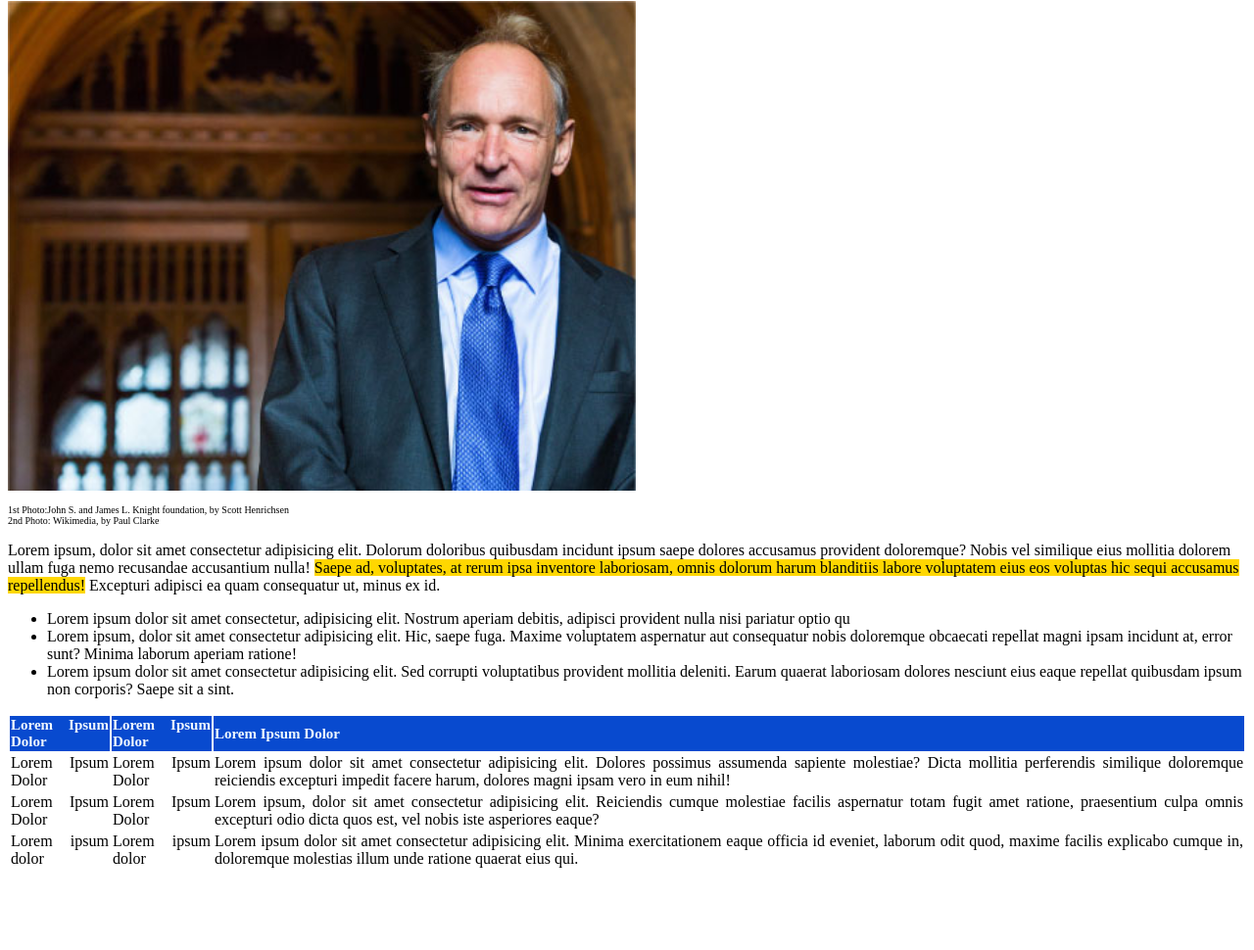
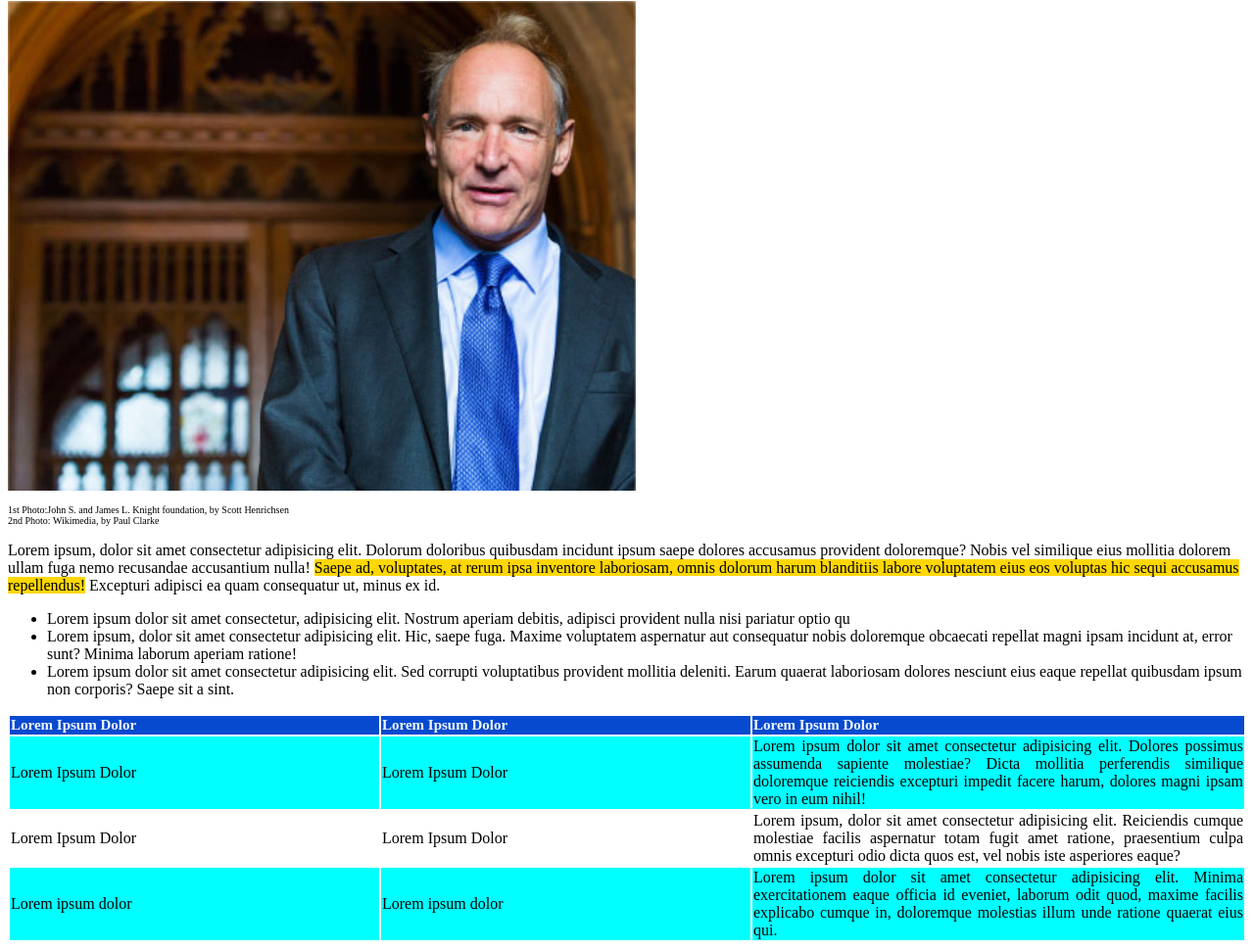
Before and after one commit to AlessandroSemeraro/html-css-booleaner, a plain HTML site: page index.html in a window 1280 px wide. Shown: the part 1046-2016 px from the top of the page at 98% size. Before the commit the page ends 1943 px from the top, so only its background shows below. Drawn offline with Linux system fonts and the light colour scheme.

Commit message:
Modifiche Table

```diff
--- a/index.html
+++ b/index.html
@@ -52,22 +52,22 @@
                     <td>Lorem Ipsum Dolor</td>
                 </thead>
                 <tbody>
-                    <tr>
+                    <tr class="tr-background-blue">
                         <td>Lorem Ipsum Dolor</td>
                         <td>Lorem Ipsum Dolor</td>
-                        <td>Lorem ipsum dolor sit amet consectetur adipisicing elit. Dolores possimus assumenda sapiente molestiae? Dicta mollitia perferendis similique
+                        <td class="td-size-lorem">Lorem ipsum dolor sit amet consectetur adipisicing elit. Dolores possimus assumenda sapiente molestiae? Dicta mollitia perferendis similique
                             doloremque reiciendis excepturi impedit facere harum, dolores magni ipsam vero in eum nihil!</td>
                     </tr>
                     <tr>
                         <td>Lorem Ipsum Dolor</td>
                         <td>Lorem Ipsum Dolor</td>
-                        <td>Lorem ipsum, dolor sit amet consectetur adipisicing elit. Reiciendis cumque molestiae facilis aspernatur totam fugit amet
+                        <td class="td-size-lorem">Lorem ipsum, dolor sit amet consectetur adipisicing elit. Reiciendis cumque molestiae facilis aspernatur totam fugit amet
                              ratione, praesentium culpa omnis excepturi odio dicta quos est, vel nobis iste asperiores eaque?</td>
                     </tr>
-                    <tr>
+                    <tr class=tr-background-blue>
                         <td>Lorem ipsum dolor </td>
                         <td>Lorem ipsum dolor </td>
-                        <td>Lorem ipsum dolor sit amet consectetur adipisicing elit. Minima exercitationem eaque officia id eveniet, laborum odit quod, maxime facilis
+                        <td class="td-size-lorem">Lorem ipsum dolor sit amet consectetur adipisicing elit. Minima exercitationem eaque officia id eveniet, laborum odit quod, maxime facilis
                             explicabo cumque in, doloremque molestias illum unde ratione quaerat eius qui.</td>
                     </tr>
                 </tbody>
--- a/style/style.css
+++ b/style/style.css
@@ -48,3 +48,11 @@
     background-color: rgb(8, 74, 207);
     color: aliceblue;
 }
+
+.tr-background-blue{
+    background-color: aqua;
+}
+
+.td-size-lorem{
+    width: 500px;
+}
```
